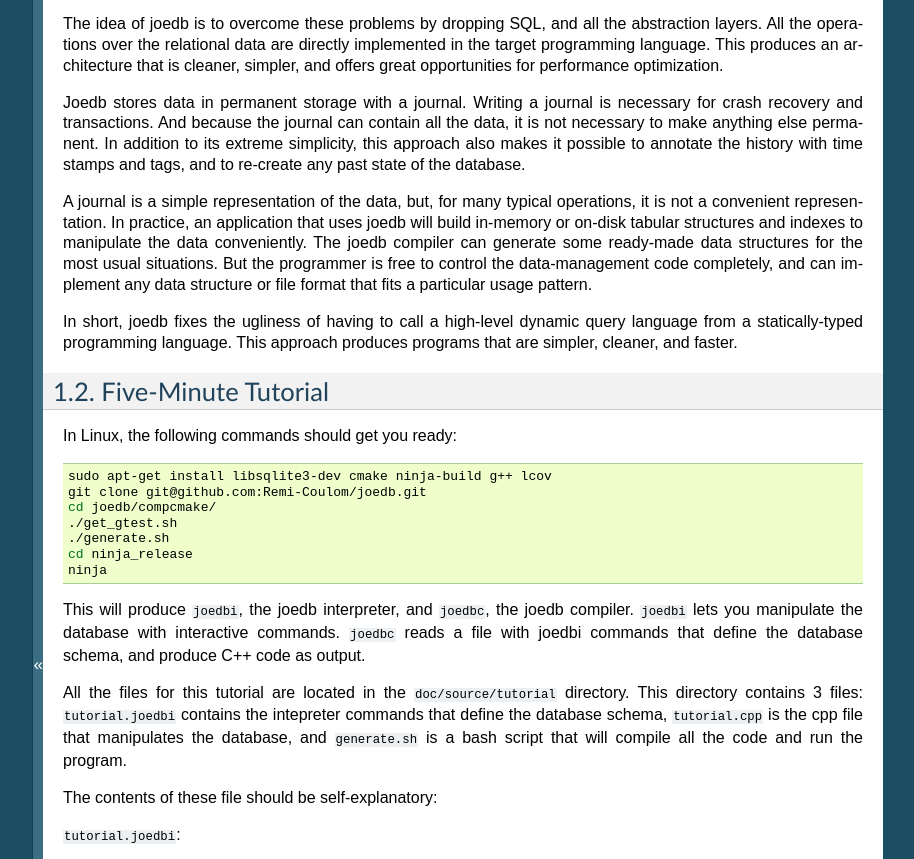
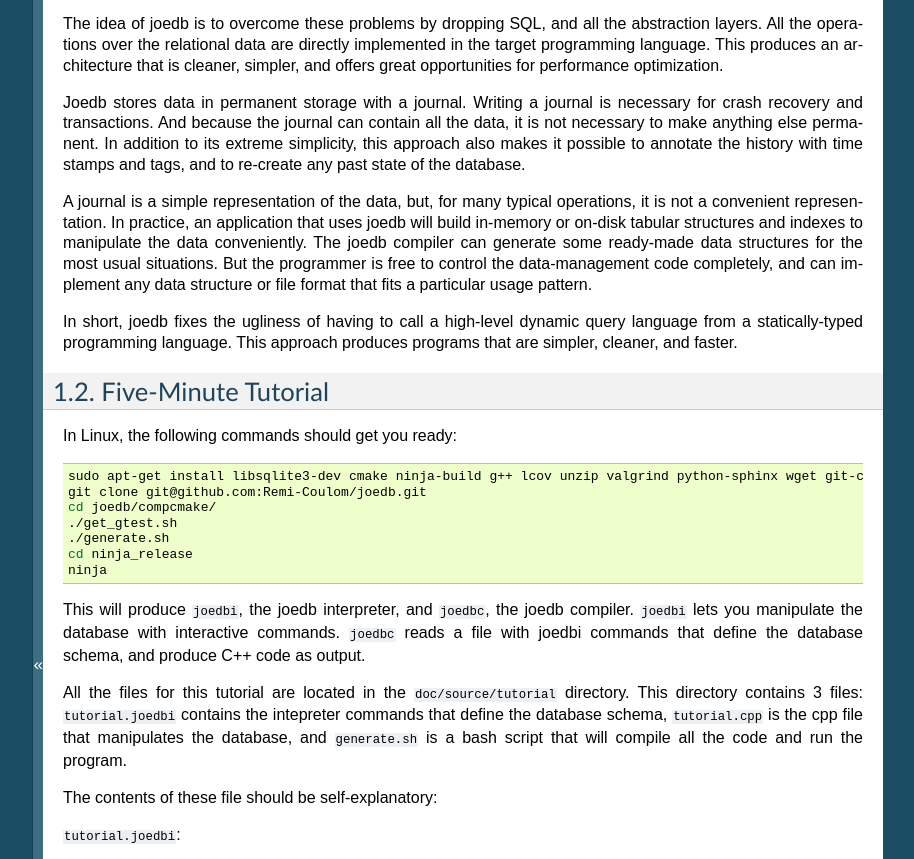
Before and after one commit to Remi-Coulom/joedb, a Sphinx documentation site: the page built from doc/source/intro.rst, in a window 1280 px wide, cut to the strip 610-1469 px from the top of the page. Shown: the whole strip, without its empty margins (187-1101 px from the left). Built offline with Sphinx 7.4.7, drawn with Linux system fonts in a browser that asks for light colours; formulas are drawn with MathJax 3.

Commit message:
missing required packages

```diff
--- a/doc/source/intro.rst
+++ b/doc/source/intro.rst
@@ -29,7 +29,7 @@ In Linux, the following commands should get you ready:
 
 .. code-block:: bash
 
-    sudo apt-get install libsqlite3-dev cmake ninja-build g++ lcov
+    sudo apt-get install libsqlite3-dev cmake ninja-build g++ lcov unzip valgrind python-sphinx wget git-core
     git clone git@github.com:Remi-Coulom/joedb.git
     cd joedb/compcmake/
     ./get_gtest.sh
```
